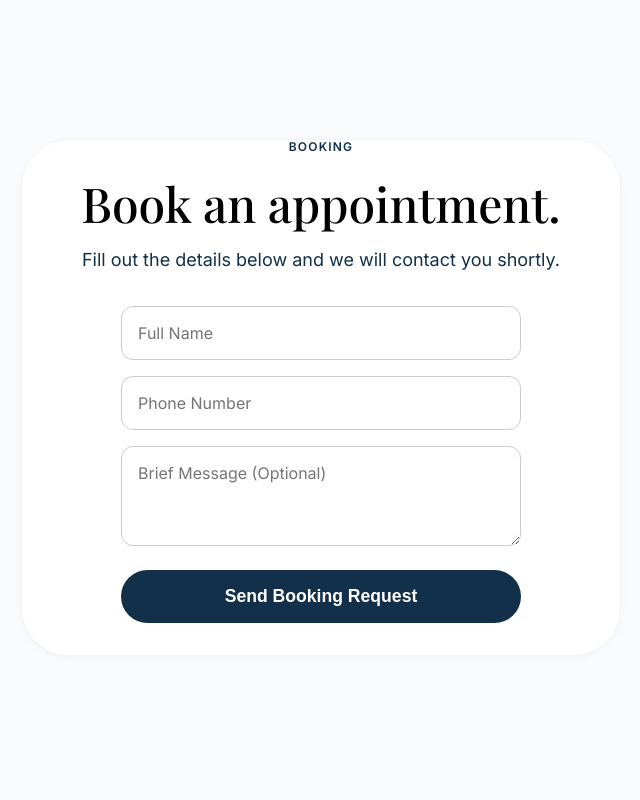
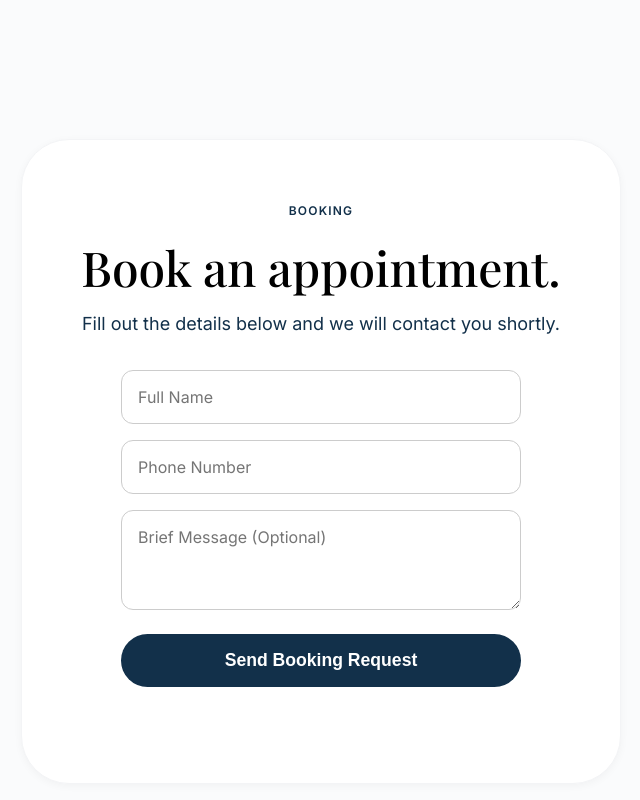
Before and after one commit to AhanaKulkarni/Bonafide-Dental, a React (Vite) app: page / in a window 1280 px wide. Shown: the part 4420-5220 px from the top of the page, without its empty margins (319-959 px from the left). Built offline with nearby package versions, Linux system fonts and the light colour scheme; a web font is replaced by a local one.

Commit message:
Add padding to booking wrapper to prevent text cutoff

```diff
--- a/src/components/Booking.jsx
+++ b/src/components/Booking.jsx
@@ -16,7 +16,7 @@ const Booking = () => {
 
   return (
     <section className="booking container section" id="book">
-      <div className="booking-wrapper" style={{ display: 'flex', flexDirection: 'column', alignItems: 'center', textAlign: 'center', maxWidth: '600px', margin: '0 auto' }}>
+      <div className="booking-wrapper" style={{ display: 'flex', flexDirection: 'column', alignItems: 'center', textAlign: 'center', maxWidth: '600px', margin: '0 auto', padding: '64px 32px' }}>
         <h4 className="section-label-light" style={{ color: 'var(--color-primary)' }}>BOOKING</h4>
         <h2 className="booking-title" style={{ color: '#000', marginBottom: '16px' }}>Book an appointment.</h2>
         <p className="booking-subtitle" style={{ color: 'var(--color-text-light)', marginBottom: '32px' }}>Fill out the details below and we will contact you shortly.</p>
```
